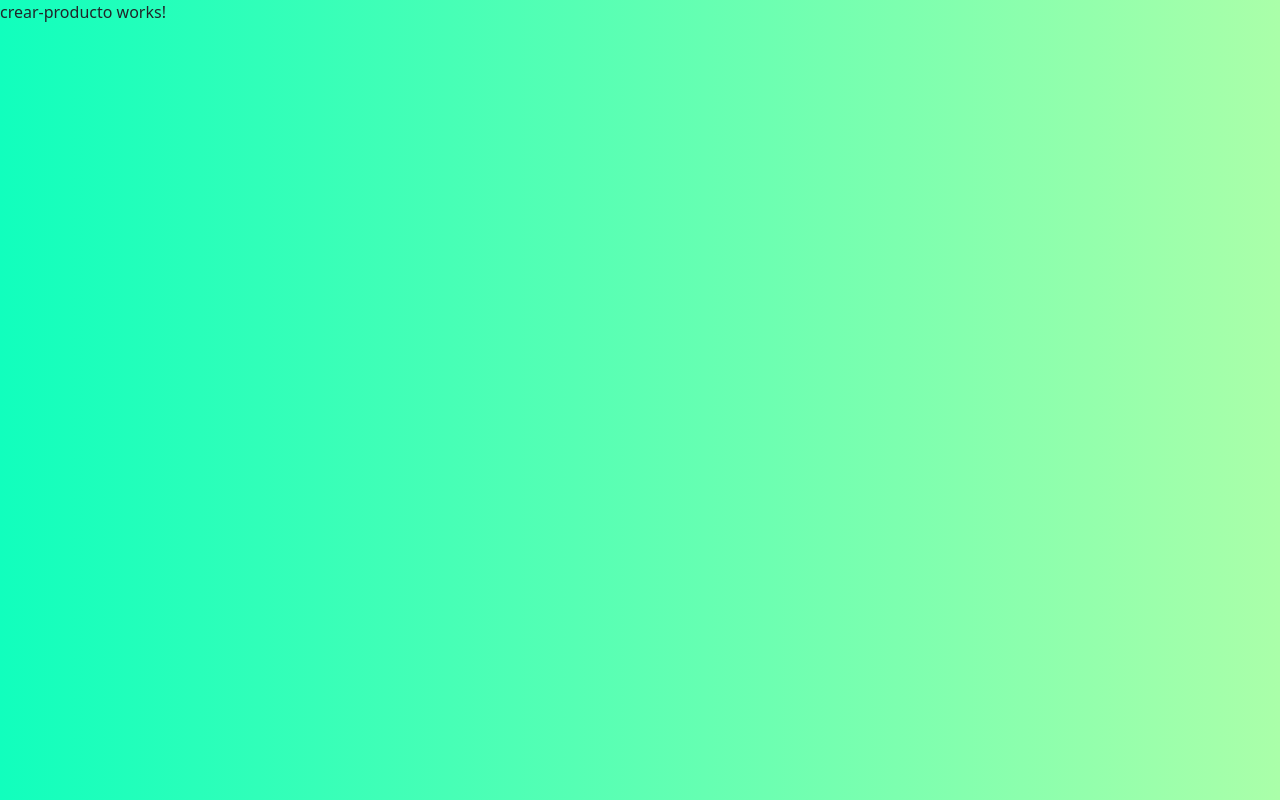
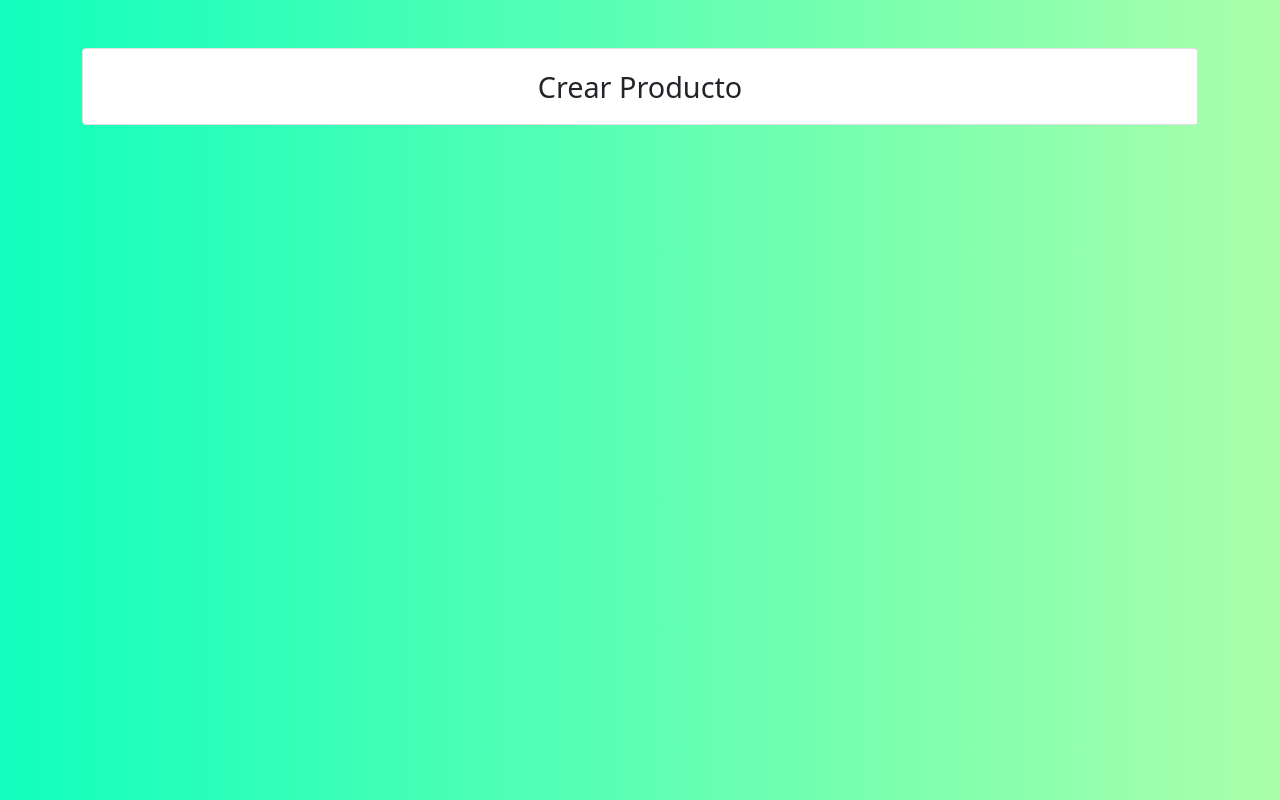
Before and after one commit to Sietenred/AngularCrud, an Angular app in the folder secondApp/: page /crear-producto in a window 1280 px wide. Built offline with nearby package versions, Linux system fonts and the light colour scheme.

Commit message:
añadiendo div contenedor titulo en crear-producto.html

```diff
--- a/secondApp/src/app/components/crear-producto/crear-producto.component.html
+++ b/secondApp/src/app/components/crear-producto/crear-producto.component.html
@@ -1 +1,16 @@
-<p>crear-producto works!</p>
+<div class="container mt-5">
+    <div class="row">
+        <div class="col-lg-6.offset lg-3">
+            <div class="card">
+                <div class="card-body text-center">
+                    <span class="titulo">
+                        Crear Producto
+                    </span>
+                    <form>
+
+                    </form>
+                </div>
+            </div>
+        </div>
+    </div>
+</div>
```
